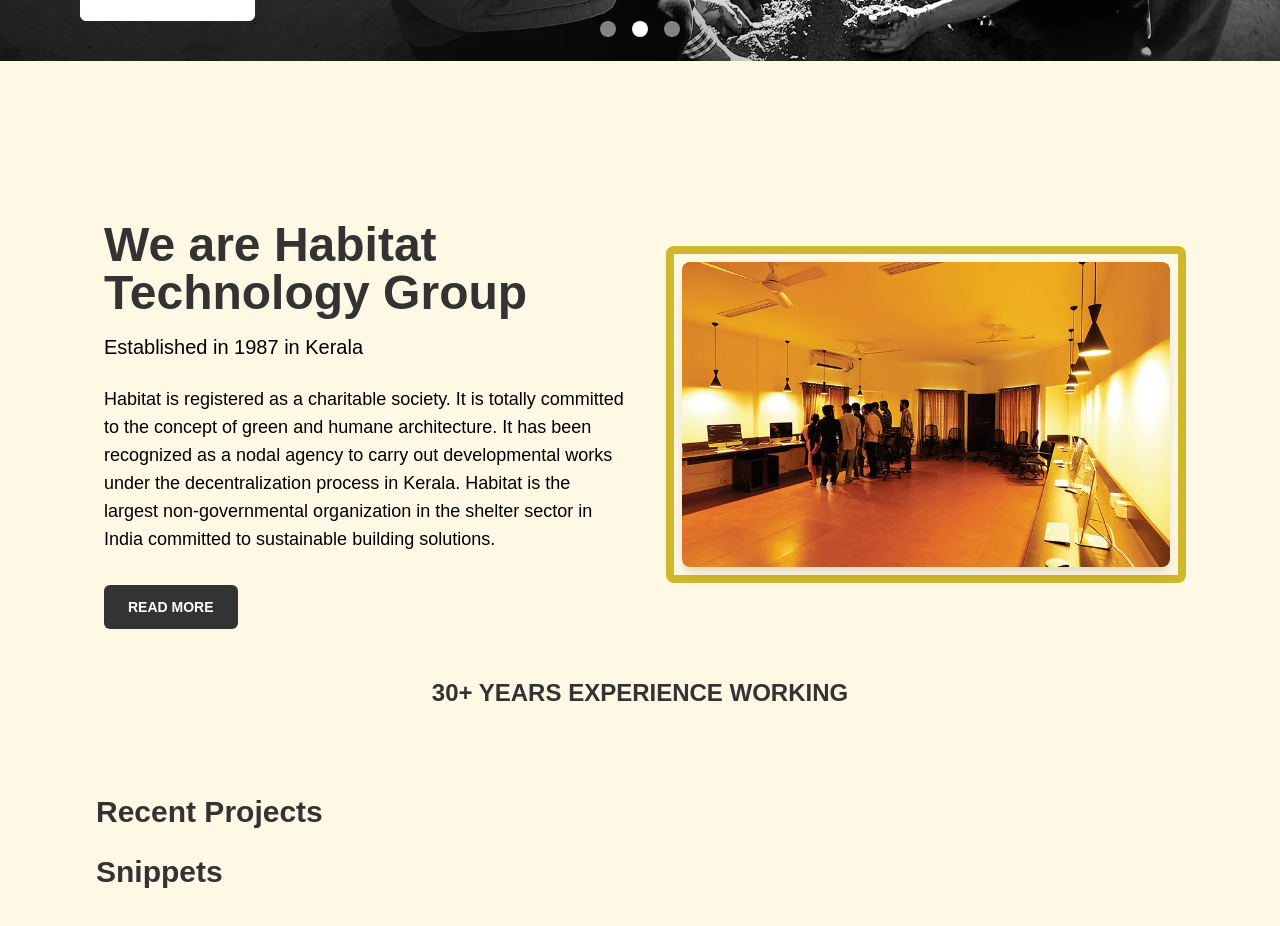
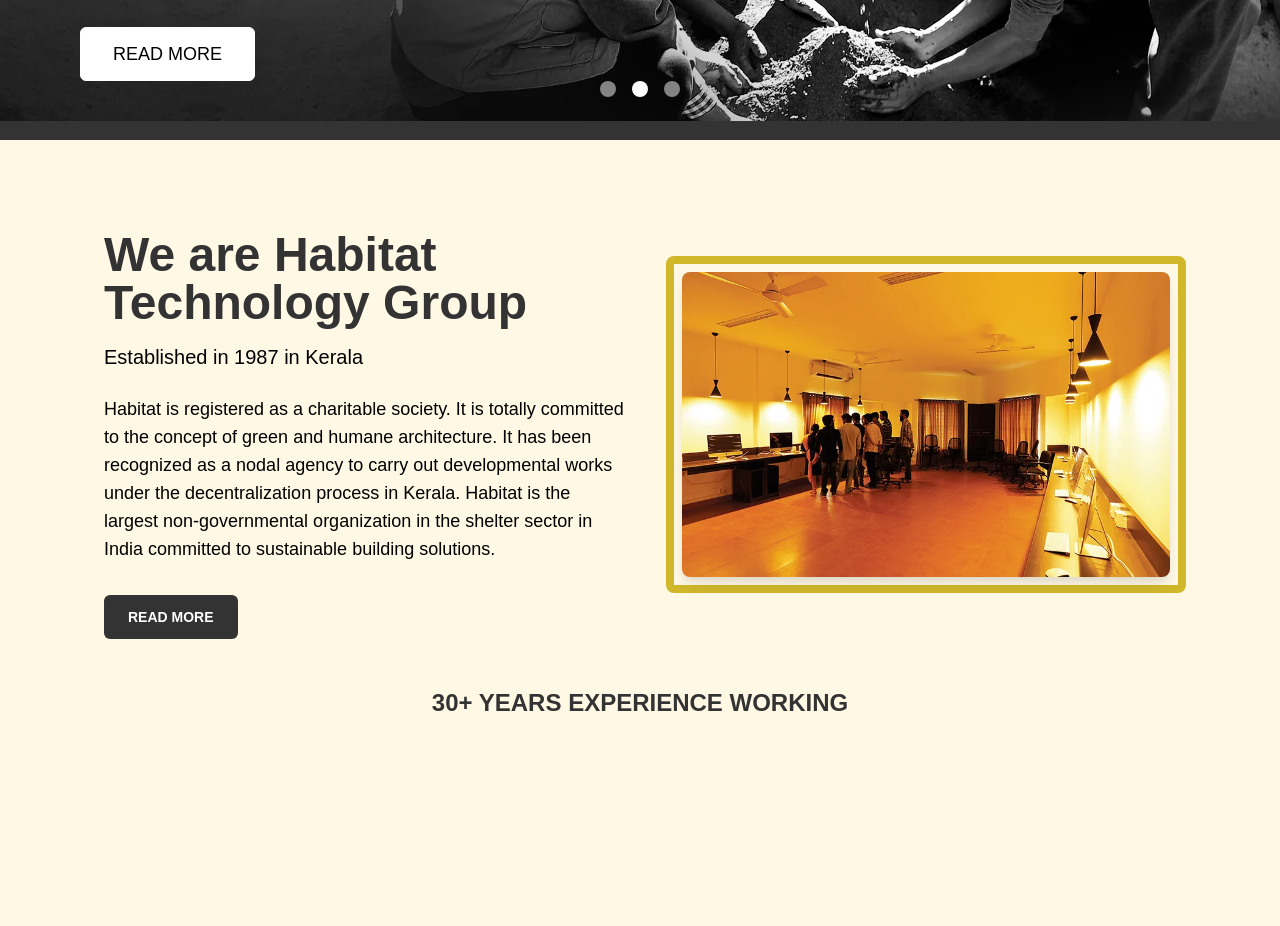
Before and after one commit to tellmeY18/habitattechnologygroup, a Next.js app: page / in a window 1280 px wide. Shown: the part 660-1586 px from the top of the page. After the commit the page ends 1560 px from the top, so only its background shows below. Built offline with nearby package versions, Linux system fonts and the light colour scheme.

Commit message:
implemented footer

```diff
--- a/src/app/globals.css
+++ b/src/app/globals.css
@@ -8,6 +8,7 @@
 @import "../styles/components/navigation.css";
 @import "../styles/components/modal.css";
 @import "../styles/components/utilities.css";
+@import "../styles/components/footer.css";
 @import "../styles/typography.css";
 
 :root {
--- a/src/app/page.tsx
+++ b/src/app/page.tsx
@@ -2,6 +2,7 @@
 import Hero from "@/components/Hero";
 import Navbar from "@/components/Nav";
 import Welcome from "@/components/Welcome";
+import Footer from "@/components/Footer";
 
 const slides = [
   {
@@ -51,26 +52,8 @@
           description={welcomeContent.description}
           imageUrls={welcomeContent.imageUrls}
         />
-        <section id="recent-projects" className="recent-projects-section">
-          <div className="recent-projects-container">
-            <div className="container mx-auto px-4">
-              <h2 className="recent-projects-title">Recent Projects</h2>
-              <div className="recent-projects-grid">
-                {/* Add recent projects here */}
-              </div>
-            </div>
-          </div>
-        </section>
-
-        <section id="snippets" className="snippets-section">
-          <div className="snippets-container">
-            <div className="container mx-auto px-4">
-              <h2 className="snippets-title">Snippets</h2>
-              <div className="snippets-grid">{/* Add snippets here */}</div>
-            </div>
-          </div>
-        </section>
       </div>
+      <Footer />
     </main>
   );
 }
--- /dev/null
+++ b/src/components/Footer.tsx
@@ -0,0 +1,23 @@
+import React from "react";
+
+const Footer: React.FC = () => {
+  return (
+    <footer className="site-footer">
+      <div className="footer-bottom overlay-wraper">
+        <div className="overlay-main"></div>
+        <div className="container p-t30">
+          <div className="row">
+            <div className="col-md-12 text-center copyright-block p-t15">
+              <span className="copyrights-text">CC 2025 Demo Project</span>
+            </div>
+          </div>
+        </div>
+      </div>
+      <div id="particles-dark" className="particles-canvas">
+        <canvas className="particles-js-canvas-el"></canvas>
+      </div>
+    </footer>
+  );
+};
+
+export default Footer;
--- /dev/null
+++ b/src/styles/components/footer.css
@@ -0,0 +1,47 @@
+.site-footer {
+    display: block;
+    height: 100px;
+    position: fixed;
+    bottom: 0;
+    width: 100%;
+    background-color: var(--foreground);
+}
+
+.footer-bottom {
+    position: relative;
+}
+
+.overlay-wraper .overlay-main {
+    background: black;
+    opacity: 0;
+}
+
+.container {
+    padding-top: 30px;
+}
+
+.text-center {
+    text-align: center;
+}
+
+.copyright-block {
+    padding-top: 15px;
+}
+
+.copyrights-text {
+    color: #fff;
+    font-size: 14px;
+}
+
+#particles-dark.particles-canvas {
+    position: absolute;
+    top: 0;
+    left: 0;
+    width: 100%;
+    height: 100%;
+}
+
+.particles-js-canvas-el {
+    width: 100%;
+    height: 100%;
+}
```
